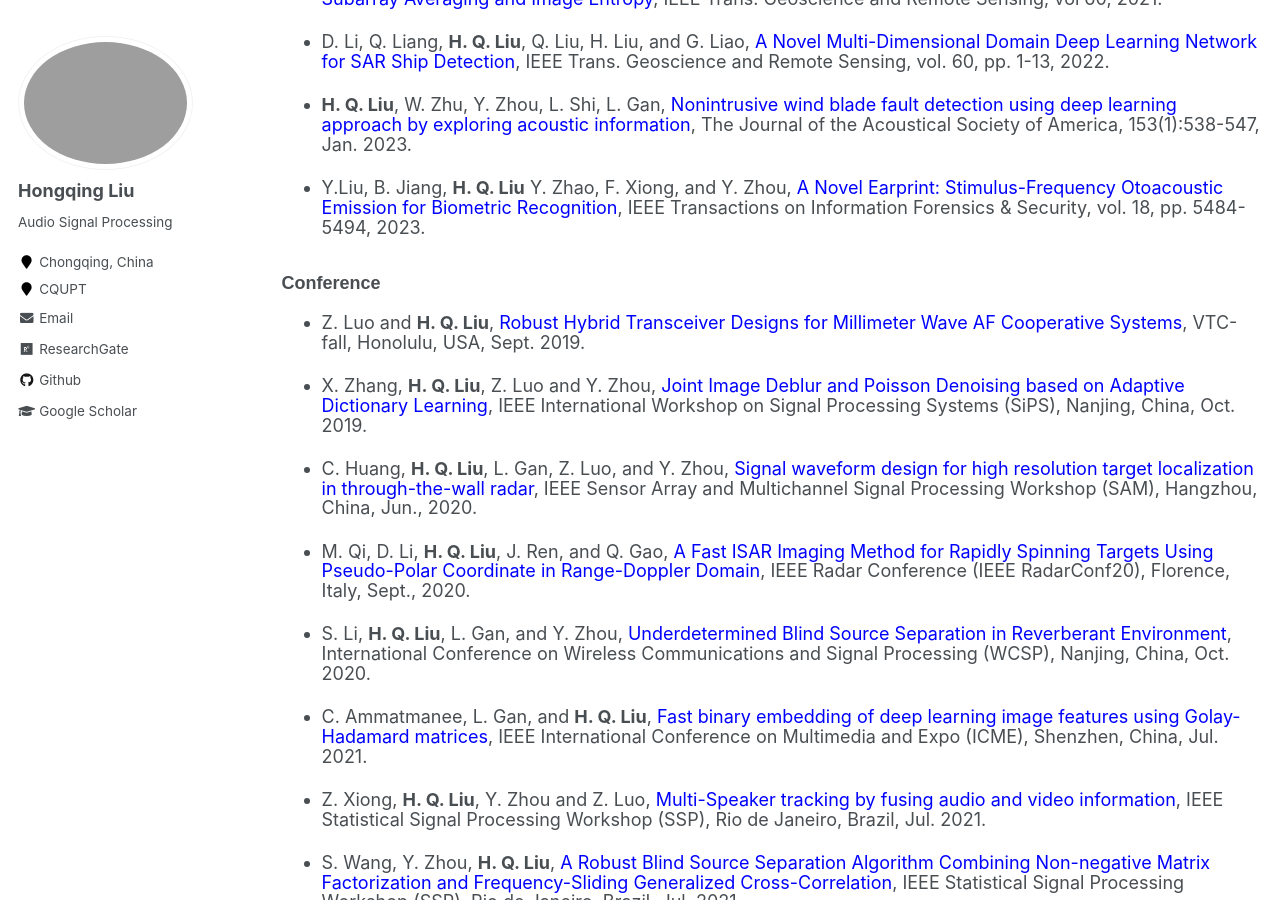
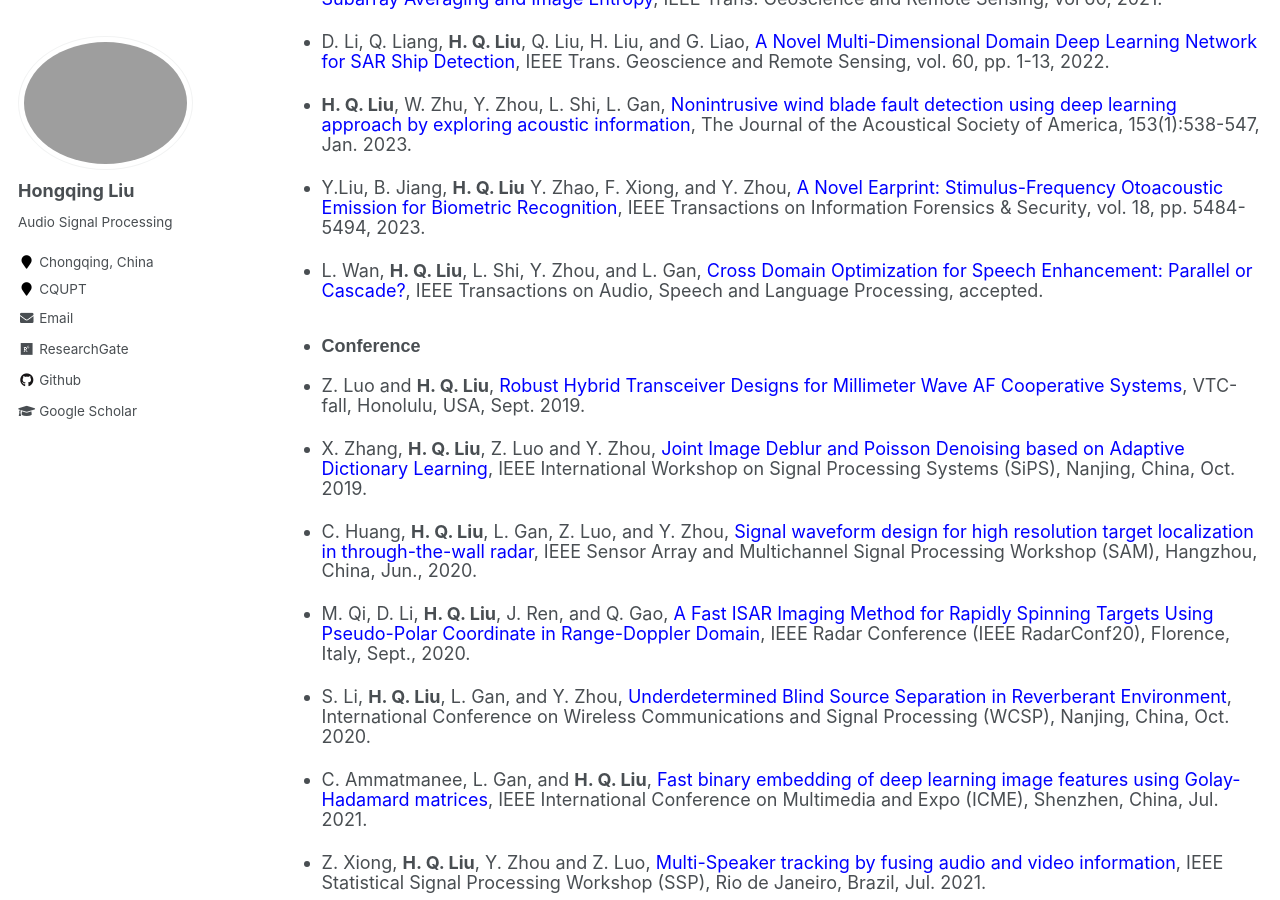
Before and after one commit to hong-qing-liu/english-hong-qing-liu.github.io, a Jekyll site: the page built from _pages/publications.md, in a window 1280 px wide and 900 px high, scrolled down 816 px. Built offline with Jekyll 4.4.1, drawn with Linux system fonts in a browser that asks for light colours.

Commit message:
Update publications.md

```diff
--- a/_pages/publications.md
+++ b/_pages/publications.md
@@ -31,6 +31,8 @@
 
 - Y.Liu, B. Jiang, <strong>H. Q. Liu</strong> Y. Zhao, F. Xiong, and Y. Zhou, <span style="color: blue;">A Novel Earprint: Stimulus-Frequency Otoacoustic Emission for Biometric Recognition</span>, IEEE Transactions on Information Forensics & Security, vol. 18, pp. 5484-5494, 2023.
 
+- L. Wan, <strong>H. Q. Liu</strong>, L. Shi, Y. Zhou, and L. Gan, <span style="color: blue;">Cross Domain Optimization for Speech Enhancement: Parallel or Cascade?</span>, IEEE Transactions on Audio, Speech and Language Processing, accepted.
+-
 ### Conference
 - Z. Luo and <strong>H. Q. Liu</strong>, <span style="color: blue;">Robust Hybrid Transceiver Designs for Millimeter Wave AF Cooperative Systems</span>, VTC-fall, Honolulu, USA, Sept. 2019.
 
```
